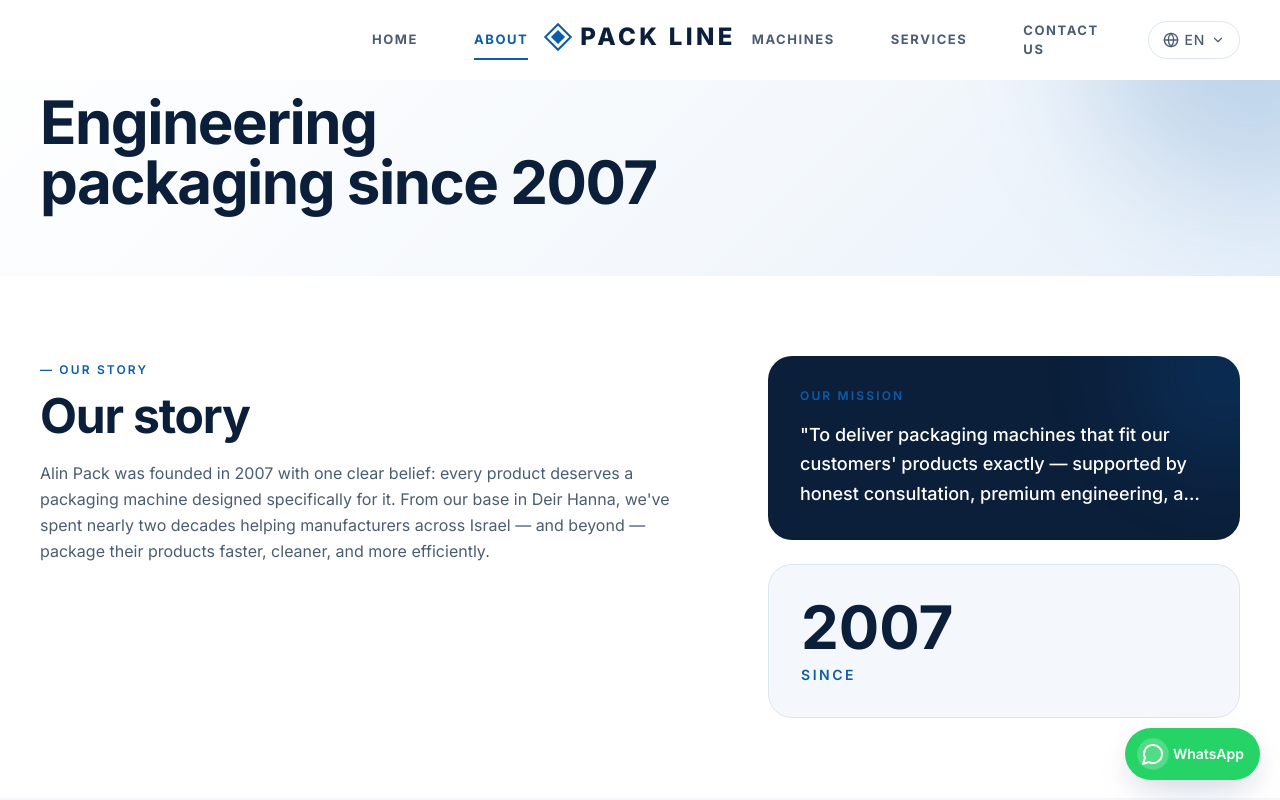
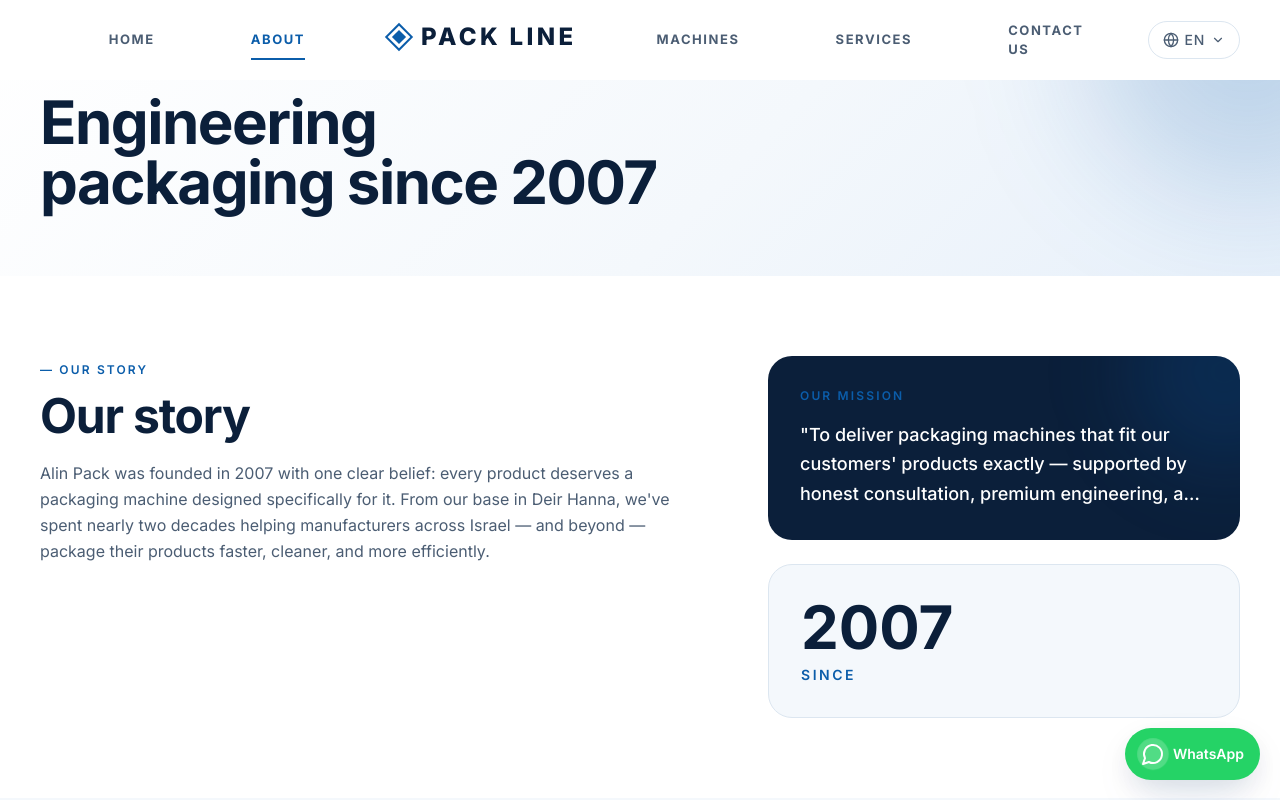
Before and after one commit to ibrapr/AlinPack, a Next.js app: page /en/about in a window 1280 px wide. Shown: the top 800 px of the page. Built offline with nearby package versions, Linux system fonts and the light colour scheme.

Commit message:
Increase desktop navigation spacing

```diff
--- a/components/Navbar.tsx
+++ b/components/Navbar.tsx
@@ -75,7 +75,7 @@
       )}
     >
       <div className="container-wide relative flex h-20 items-center justify-between gap-4">
-        <nav className="hidden lg:flex flex-1 items-center justify-end gap-10 xl:gap-14">
+        <nav className="hidden lg:flex flex-1 items-center justify-end gap-16 xl:gap-24">
           {navLeft.map((item) => (
             <Link
               key={item.href}
@@ -95,12 +95,12 @@
           ))}
         </nav>
 
-        <Link href={`/${locale}`} className="flex-shrink-0" aria-label="Pack Line">
+        <Link href={`/${locale}`} className="mx-10 flex-shrink-0 xl:mx-16" aria-label="Pack Line">
           <Logo dark={onDark} priority />
         </Link>
 
-        <div className="hidden lg:flex flex-1 items-center justify-start gap-8 xl:gap-10">
-          <nav className="flex items-center gap-10 xl:gap-14">
+        <div className="hidden lg:flex flex-1 items-center justify-start gap-12 xl:gap-16">
+          <nav className="flex items-center gap-16 xl:gap-24">
             {navRight.map((item) => (
               <Link
                 key={item.href}
```
